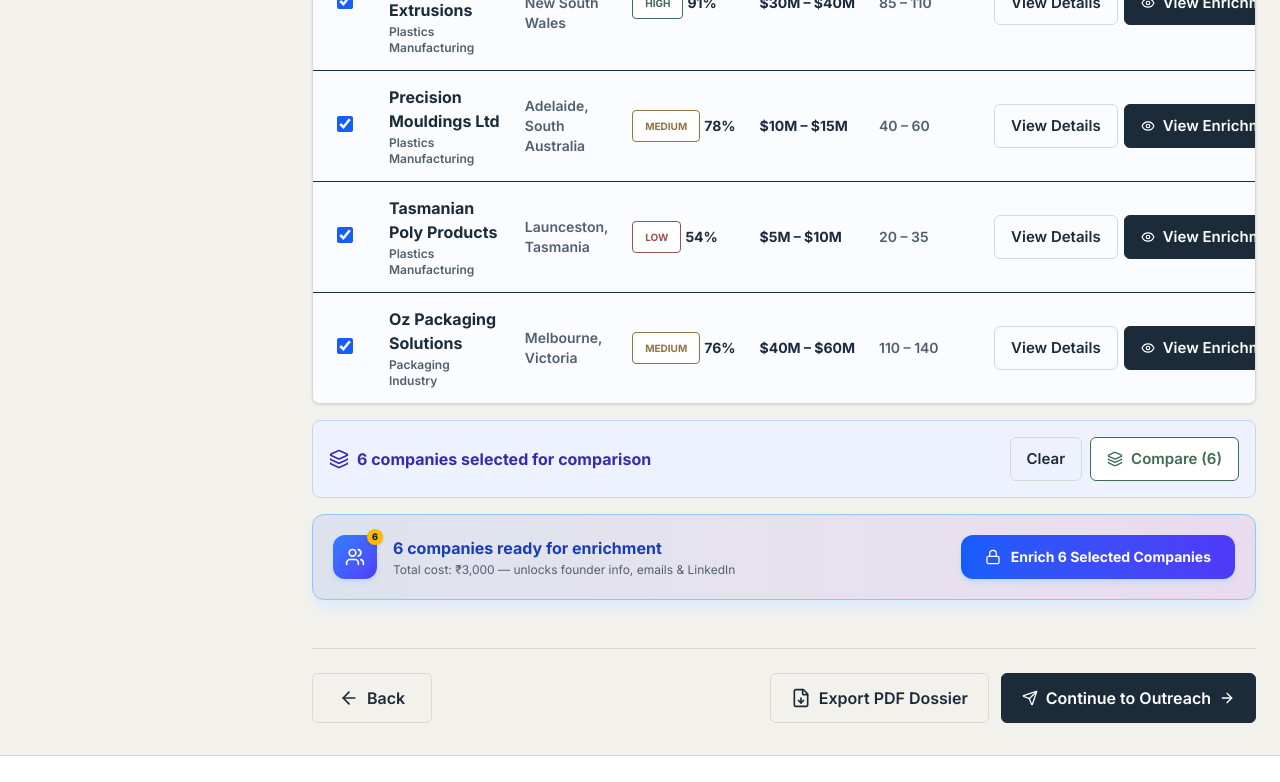
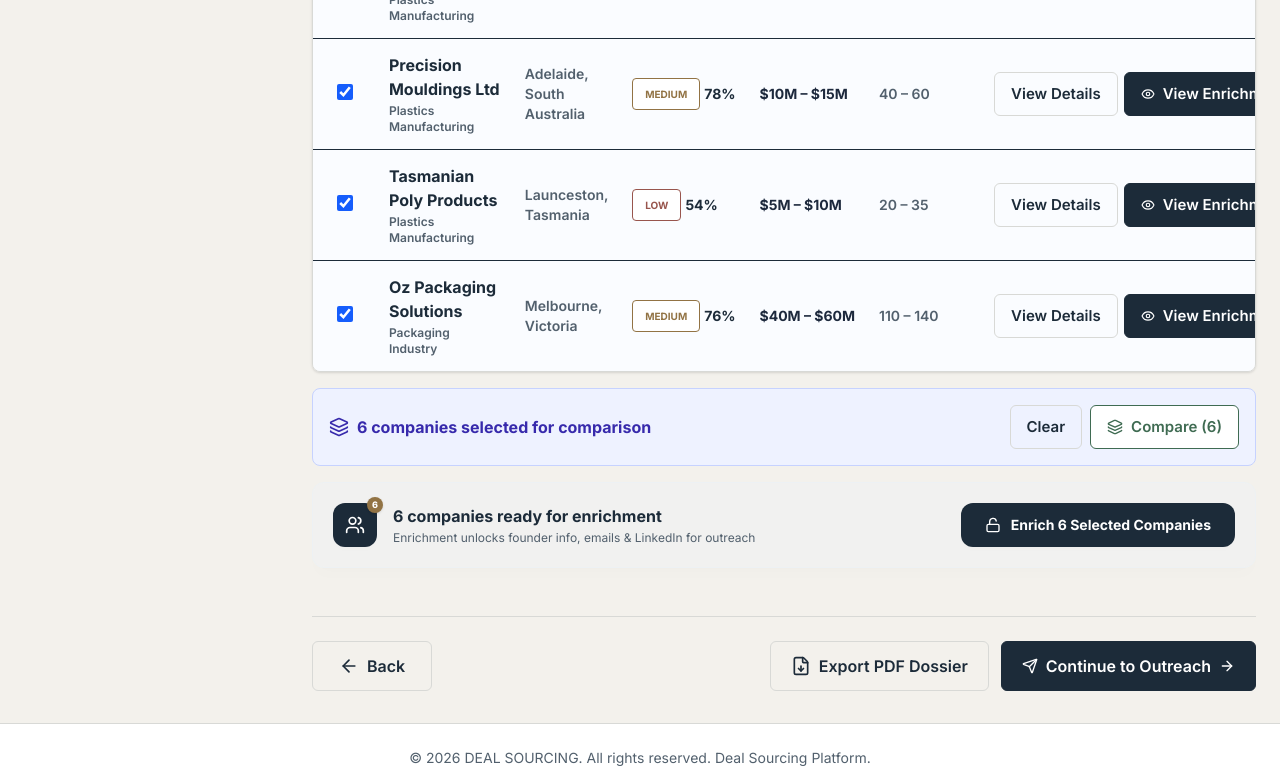
Before and after one commit to bhavyaa-1001/Deal-Sourcing, a React (Vite) app: page /review in a window 1280 px wide. Shown: the part 908-1690 px from the top of the page. Built offline with nearby package versions, Linux system fonts and the light colour scheme.

Commit message:
removed payment gateway from enrichment

```diff
--- /dev/null
+++ b/src/components/companies/EnrichmentPreviewModal.tsx
@@ -0,0 +1,207 @@
+import React from 'react';
+import type { Company } from '../../types';
+import {
+  X, Unlock, User, Mail, Phone, Link2, Users,
+  FileText, TrendingUp, Sparkles, ChevronRight,
+} from 'lucide-react';
+
+interface EnrichmentPreviewModalProps {
+  isOpen: boolean;
+  companies: Company[];          // unenriched selected companies
+  onClose: () => void;
+  onConfirm: (ids: string[]) => void;
+  isEnriching?: boolean;
+}
+
+const UNLOCK_ITEMS = [
+  {
+    icon: <User className="h-4 w-4" />,
+    label: 'Founder Name & Role',
+    sample: 'Robert "Bob" Miller — Founder & Managing Director',
+    color: 'text-brand-primary dark:text-slate-300',
+    bg: 'bg-brand-primary-light/50 dark:bg-slate-800/40',
+    border: 'border-brand-primary-light dark:border-slate-800',
+  },
+  {
+    icon: <Users className="h-4 w-4" />,
+    label: 'Management Team',
+    sample: 'Sarah Wilson (Ops), James Crawford (Sales)',
+    color: 'text-brand-primary dark:text-slate-300',
+    bg: 'bg-brand-primary-light/50 dark:bg-slate-800/40',
+    border: 'border-brand-primary-light dark:border-slate-800',
+  },
+  {
+    icon: <Mail className="h-4 w-4" />,
+    label: 'Direct Email Address',
+    sample: 'bob.miller@acmeplastics.com.au',
+    color: 'text-brand-success dark:text-green-400',
+    bg: 'bg-brand-success-light dark:bg-green-950/20',
+    border: 'border-brand-success-light/80 dark:border-green-900/40',
+  },
+  {
+    icon: <Phone className="h-4 w-4" />,
+    label: 'Direct Phone Number',
+    sample: '+61 3 9876 5432',
+    color: 'text-brand-success dark:text-green-400',
+    bg: 'bg-brand-success-light dark:bg-green-950/20',
+    border: 'border-brand-success-light/80 dark:border-green-900/40',
+  },
+  {
+    icon: <Link2 className="h-4 w-4" />,
+    label: 'LinkedIn Profile',
+    sample: 'linkedin.com/in/robert-miller-acme',
+    color: 'text-brand-success dark:text-green-400',
+    bg: 'bg-brand-success-light dark:bg-green-950/20',
+    border: 'border-brand-success-light/80 dark:border-green-900/40',
+  },
+  {
+    icon: <FileText className="h-4 w-4" />,
+    label: 'Founder Bio',
+    sample: 'Started Acme Plastics in 1988 with a single injection moulding machine…',
+    color: 'text-brand-primary dark:text-slate-300',
+    bg: 'bg-brand-primary-light/50 dark:bg-slate-800/40',
+    border: 'border-brand-primary-light dark:border-slate-800',
+  },
+  {
+    icon: <TrendingUp className="h-4 w-4" />,
+    label: 'Succession Intelligence',
+    sample: 'Looking to retire in 12 months. No family succession planned.',
+    color: 'text-brand-warning dark:text-amber-400',
+    bg: 'bg-brand-warning-light dark:bg-amber-950/20',
+    border: 'border-brand-warning-light dark:border-amber-900/40',
+  },
+];
+
+const EnrichmentPreviewModal: React.FC<EnrichmentPreviewModalProps> = ({
+  isOpen,
+  companies,
+  onClose,
+  onConfirm,
+  isEnriching = false,
+}) => {
+  if (!isOpen) return null;
+
+  const handleConfirm = () => {
+    onConfirm(companies.map(c => c.id));
+  };
+
+  return (
+    <div className="fixed inset-0 z-50 flex items-center justify-center p-4">
+      {/* Backdrop */}
+      <div
+        className="absolute inset-0 bg-black/55 backdrop-blur-xs"
+        onClick={!isEnriching ? onClose : undefined}
+      />
+
+      {/* Panel */}
+      <div className="relative w-full max-w-2xl max-h-[90vh] overflow-y-auto bg-white dark:bg-slate-900 rounded-2xl shadow-2xl border border-default animate-fadeIn">
+
+        {/* Header */}
+        <div className="sticky top-0 z-10 bg-white dark:bg-slate-900 border-b border-default px-6 py-4 flex items-start justify-between gap-4">
+          <div>
+            <div className="flex items-center gap-2 mb-1">
+              <div className="p-1.5 rounded-lg bg-brand-primary dark:bg-brand-primary-hover">
+                <Sparkles className="h-4 w-4 text-white" />
+              </div>
+              <h2 className="text-lg font-extrabold text-primary">Enrichment Preview</h2>
+            </div>
+            <p className="text-sm text-secondary">
+              Here's exactly what you'll unlock for{' '}
+              <span className="font-bold text-primary">
+                {companies.length} {companies.length === 1 ? 'company' : 'companies'}
+              </span>
+            </p>
+          </div>
+          {!isEnriching && (
+            <button
+              onClick={onClose}
+              className="shrink-0 p-1.5 rounded-lg hover:bg-slate-100 dark:hover:bg-slate-800 text-secondary hover:text-primary transition-colors cursor-pointer"
+            >
+              <X className="h-5 w-5" />
+            </button>
+          )}
+        </div>
+
+        {/* Companies being enriched */}
+        <div className="px-6 pt-5 pb-3">
+          <p className="text-xs font-bold text-secondary uppercase tracking-wider mb-2">Companies selected</p>
+          <div className="flex flex-wrap gap-2">
+            {companies.map(c => (
+              <span
+                key={c.id}
+                className="flex items-center gap-1.5 px-3 py-1 rounded-full bg-slate-100 dark:bg-slate-800 text-sm font-semibold text-primary"
+              >
+                <span className="w-1.5 h-1.5 rounded-full bg-brand-primary dark:bg-brand-primary-light shrink-0" />
+                {c.name}
+              </span>
+            ))}
+          </div>
+        </div>
+
+        {/* What you unlock */}
+        <div className="px-6 pb-4">
+          <p className="text-xs font-bold text-secondary uppercase tracking-wider mb-3">What you'll receive</p>
+          <div className="grid grid-cols-1 sm:grid-cols-2 gap-3">
+            {UNLOCK_ITEMS.map(item => (
+              <div
+                key={item.label}
+                className={`flex items-start gap-3 p-3 rounded-xl border ${item.bg} ${item.border}`}
+              >
+                <span className={`shrink-0 mt-0.5 p-1.5 rounded-lg bg-white dark:bg-slate-800 shadow-sm ${item.color}`}>
+                  {item.icon}
+                </span>
+                <div className="min-w-0">
+                  <p className={`text-xs font-extrabold uppercase tracking-wide ${item.color}`}>{item.label}</p>
+                  <p className="text-xs text-secondary mt-0.5 truncate font-medium italic">e.g. {item.sample}</p>
+                </div>
+              </div>
+            ))}
+          </div>
+        </div>
+
+        {/* Note about AI model */}
+        <div className="mx-6 mb-4 p-3 rounded-xl bg-brand-primary-light/50 dark:bg-brand-primary-dark/20 border border-brand-primary-light dark:border-brand-primary-dark/40 flex items-start gap-2.5">
+          <Sparkles className="h-4 w-4 text-brand-primary dark:text-brand-primary-light shrink-0 mt-0.5" />
+          <p className="text-xs text-brand-primary dark:text-brand-primary-light font-medium">
+            Our AI model will research and generate enrichment data for each company. Results typically take a few seconds per company.
+          </p>
+        </div>
+
+        {/* Footer actions */}
+        <div className="sticky bottom-0 bg-white dark:bg-slate-900 border-t border-default px-6 py-4 flex items-center justify-between gap-3">
+          <button
+            onClick={onClose}
+            disabled={isEnriching}
+            className="px-4 py-2 text-sm font-semibold text-secondary hover:text-primary border border-default rounded-lg hover:bg-slate-50 dark:hover:bg-slate-800 transition-colors cursor-pointer disabled:opacity-40 disabled:cursor-not-allowed"
+          >
+            Cancel
+          </button>
+
+          <button
+            onClick={handleConfirm}
+            disabled={isEnriching}
+            className="flex items-center gap-2 px-6 py-2.5 rounded-xl font-bold text-sm bg-brand-primary hover:bg-brand-primary-hover text-white shadow-md transition-all duration-200 cursor-pointer disabled:opacity-60 disabled:cursor-not-allowed active:scale-95 focus:outline-none focus:ring-2 focus:ring-brand-primary focus:ring-offset-2"
+          >
+            {isEnriching ? (
+              <>
+                <svg className="animate-spin h-4 w-4 text-white" viewBox="0 0 24 24" fill="none">
+                  <circle className="opacity-25" cx="12" cy="12" r="10" stroke="currentColor" strokeWidth="4" />
+                  <path className="opacity-75" fill="currentColor" d="M4 12a8 8 0 018-8v8H4z" />
+                </svg>
+                Enriching {companies.length} {companies.length === 1 ? 'Company' : 'Companies'}…
+              </>
+            ) : (
+              <>
+                <Unlock className="h-4 w-4 text-white" />
+                Confirm & Enrich {companies.length} {companies.length === 1 ? 'Company' : 'Companies'}
+                <ChevronRight className="h-4 w-4 text-white" />
+              </>
+            )}
+          </button>
+        </div>
+      </div>
+    </div>
+  );
+};
+
+export default EnrichmentPreviewModal;
--- a/src/pages/ReviewResults.tsx
+++ b/src/pages/ReviewResults.tsx
@@ -4,7 +4,7 @@ import { jsPDF } from 'jspdf';
 import { useCompanies } from '../hooks/useCompanies';
 import CompanyDetails from '../components/companies/CompanyDetails';
 import CompanyComparison from '../components/companies/CompanyComparison';
-import EnrichmentPaymentModal from '../components/companies/EnrichmentPaymentModal';
+import EnrichmentPreviewModal from '../components/companies/EnrichmentPreviewModal';
 import Button from '../components/ui/Button';
 import Card from '../components/ui/Card';
 import LoadingState from '../components/ui/LoadingState';
@@ -39,8 +39,10 @@ export const ReviewResults: React.FC = () => {
   // Expanded inline detail sections state
   const [expandedCompanyIds, setExpandedCompanyIds] = useState<string[]>([]);
 
-  // Enrichment payment modal state
-  const [enrichModalOpen, setEnrichModalOpen] = useState(false);
+  // Enrichment preview modal + in-progress state
+  const [enrichPreviewOpen, setEnrichPreviewOpen] = useState(false);
+  const [enrichPreviewIds, setEnrichPreviewIds] = useState<string[]>([]);
+  const [isEnriching, setIsEnriching] = useState(false);
 
   // Export feedback
   const [exportMessage, setExportMessage] = useState<string | null>(null);
@@ -75,30 +77,34 @@ export const ReviewResults: React.FC = () => {
     return { total, highFit, enriched, selected };
   }, [displayCompanies, enrichedIds, selectedIds]);
 
-  const handleEnrichConfirm = async (ids: string[]) => {
+  // Open preview modal before enriching
+  const openEnrichPreview = (ids: string[]) => {
+    if (ids.length === 0) return;
+    setEnrichPreviewIds(ids);
+    setEnrichPreviewOpen(true);
+  };
+
+  const handleEnrichSelected = async (ids: string[]) => {
+    if (ids.length === 0 || isEnriching) return;
+    setIsEnriching(true);
+    try {
       await enrichCompanies(ids);
-    setEnrichModalOpen(false);
-
       // Automatically expand the newly enriched company sections
       setExpandedCompanyIds(prev => {
         const next = [...prev];
-      ids.forEach(id => {
-        if (!next.includes(id)) {
-          next.push(id);
-        }
-      });
+        ids.forEach(id => { if (!next.includes(id)) next.push(id); });
         return next;
       });
-
-    // Smooth scroll to the first newly enriched company after rendering completes
+      // Smooth scroll to the first newly enriched company
       setTimeout(() => {
         if (ids.length > 0) {
           const element = document.getElementById(`company-row-${ids[0]}`);
-        if (element) {
-          element.scrollIntoView({ behavior: 'smooth', block: 'nearest' });
-        }
+          if (element) element.scrollIntoView({ behavior: 'smooth', block: 'nearest' });
         }
       }, 200);
+    } finally {
+      setIsEnriching(false);
+    }
   };
 
   const handleBack = () => navigate('/discover');
@@ -238,7 +244,6 @@ export const ReviewResults: React.FC = () => {
             </span>
           ))}
         </div>
-        <span className="text-xs text-amber-600 dark:text-amber-400 sm:ml-auto">₹500 per company</span>
       </div>
 
       {/* 3. Selection count */}
@@ -593,14 +598,14 @@ export const ReviewResults: React.FC = () => {
         <div
           className={`relative overflow-hidden rounded-xl border transition-all duration-300 ${
             unenrichedSelected.length > 0
-              ? 'border-blue-300 dark:border-blue-700 shadow-lg shadow-blue-100 dark:shadow-blue-900/20'
+              ? 'border-brand-primary-light dark:border-brand-primary-dark/80 shadow-premium-lg'
               : 'border-default'
           }`}
         >
           <div
             className={`absolute inset-0 ${
               unenrichedSelected.length > 0
-                ? 'bg-gradient-to-r from-blue-600/10 via-indigo-600/8 to-purple-600/10 dark:from-blue-900/30 dark:via-indigo-900/20 dark:to-purple-900/30'
+                ? 'bg-brand-primary-light/40 dark:bg-brand-primary-dark/20'
                 : 'bg-slate-50 dark:bg-slate-900/30'
             }`}
           />
@@ -609,49 +614,54 @@ export const ReviewResults: React.FC = () => {
               <div
                 className={`relative p-3 rounded-xl shrink-0 ${
                   unenrichedSelected.length > 0
-                    ? 'bg-gradient-to-br from-blue-500 to-indigo-600 shadow-md shadow-blue-200 dark:shadow-blue-900/40'
+                    ? 'bg-brand-primary shadow-premium'
                     : 'bg-slate-200 dark:bg-slate-700'
                 }`}
               >
-                <Users className={`h-5 w-5 ${unenrichedSelected.length > 0 ? 'text-white' : 'text-slate-500'}`} />
+                <Users className={`h-5 w-5 ${unenrichedSelected.length > 0 ? 'text-white font-bold' : 'text-slate-500'}`} />
                 {unenrichedSelected.length > 0 && (
-                  <span className="absolute -top-1.5 -right-1.5 h-4 w-4 rounded-full bg-amber-400 text-[9px] font-black text-slate-900 flex items-center justify-center shadow">
+                  <span className="absolute -top-1.5 -right-1.5 h-4 w-4 rounded-full bg-brand-warning text-[9px] font-black text-white flex items-center justify-center shadow">
                     {unenrichedSelected.length}
                   </span>
                 )}
               </div>
               <div className="text-left">
-                <p className={`text-base font-bold ${unenrichedSelected.length > 0 ? 'text-blue-800 dark:text-blue-200' : 'text-secondary'}`}>
+                <p className={`text-base font-bold ${unenrichedSelected.length > 0 ? 'text-brand-primary dark:text-brand-primary-light' : 'text-secondary'}`}>
                   {unenrichedSelected.length > 0
                     ? `${unenrichedSelected.length} ${unenrichedSelected.length === 1 ? 'company' : 'companies'} ready for enrichment`
                     : 'Select companies above to enrich them'}
                 </p>
                 <p className="text-xs text-secondary mt-0.5">
                   {unenrichedSelected.length > 0
-                    ? `Total cost: ₹${(unenrichedSelected.length * 500).toLocaleString('en-IN')} — unlocks founder info, emails & LinkedIn`
+                    ? 'Enrichment unlocks founder info, emails & LinkedIn for outreach'
                     : 'Tick the top checkbox in each row to add companies to the enrichment queue'}
                 </p>
               </div>
             </div>
 
             <button
-              disabled={unenrichedSelected.length === 0}
-              onClick={() => setEnrichModalOpen(true)}
+              disabled={unenrichedSelected.length === 0 || isEnriching}
+              onClick={() => openEnrichPreview(unenrichedSelected.map(c => c.id))}
               id="enrich-selected-btn"
               className={`
                 relative shrink-0 min-w-[220px] flex items-center justify-center gap-2.5
                 px-6 py-3 rounded-xl font-bold text-sm transition-all duration-200
                 focus:outline-none focus:ring-2 focus:ring-offset-2
-                ${unenrichedSelected.length > 0
-                  ? 'bg-gradient-to-r from-blue-600 to-indigo-600 hover:from-blue-700 hover:to-indigo-700 text-white shadow-md shadow-blue-200 dark:shadow-blue-900/40 focus:ring-blue-500 cursor-pointer active:scale-95'
+                ${unenrichedSelected.length > 0 && !isEnriching
+                  ? 'bg-brand-primary hover:bg-brand-primary-hover text-white shadow-premium cursor-pointer active:scale-95 focus:ring-brand-primary'
                   : 'bg-slate-200 dark:bg-slate-700 text-slate-400 dark:text-slate-500 cursor-not-allowed'
                 }
               `}
             >
-              <Lock className="h-4 w-4 shrink-0" />
+              {isEnriching ? (
+                <><RefreshCw className="h-4 w-4 shrink-0 animate-spin" /> Enriching...</>
+              ) : (
+                <><Unlock className="h-4 w-4 shrink-0" />
                 {unenrichedSelected.length > 0
                   ? `Enrich ${unenrichedSelected.length} Selected ${unenrichedSelected.length === 1 ? 'Company' : 'Companies'}`
                   : 'Enrich Selected Companies'}
+                </>
+              )}
             </button>
           </div>
         </div>
@@ -663,9 +673,8 @@ export const ReviewResults: React.FC = () => {
         onClose={() => setSelectedCompanyId(null)}
         onEnrich={(id) => {
           if (!enrichedIds.includes(id)) {
-            toggleSelection(id);
+            openEnrichPreview([id]);
             setSelectedCompanyId(null);
-            setEnrichModalOpen(true);
           }
         }}
       />
@@ -683,13 +692,17 @@ export const ReviewResults: React.FC = () => {
         <CompanyComparison companies={comparisonTargets} />
       </Modal>
 
-      <EnrichmentPaymentModal
-        isOpen={enrichModalOpen}
-        companies={unenrichedSelected}
-        onClose={() => setEnrichModalOpen(false)}
-        onConfirm={handleEnrichConfirm}
+      {/* Enrichment Preview Modal */}
+      <EnrichmentPreviewModal
+        isOpen={enrichPreviewOpen}
+        companies={displayCompanies.filter(c => enrichPreviewIds.includes(c.id))}
+        isEnriching={isEnriching}
+        onClose={() => { if (!isEnriching) setEnrichPreviewOpen(false); }}
+        onConfirm={async (ids) => {
+          await handleEnrichSelected(ids);
+          setEnrichPreviewOpen(false);
+        }}
       />
-
       {/* ── Page Footer Navigation — Export PDF + Continue to Outreach live here ── */}
       <div className="border-t border-default pt-6 flex items-center justify-between mt-4 flex-wrap gap-3">
         <Button
```
Also changed, not shown: src/api/enrichment.ts (+36 -48 lines), src/hooks/useCompanies.ts (+4 -17 lines). Lines whose indentation alone changed are shown as unchanged.
